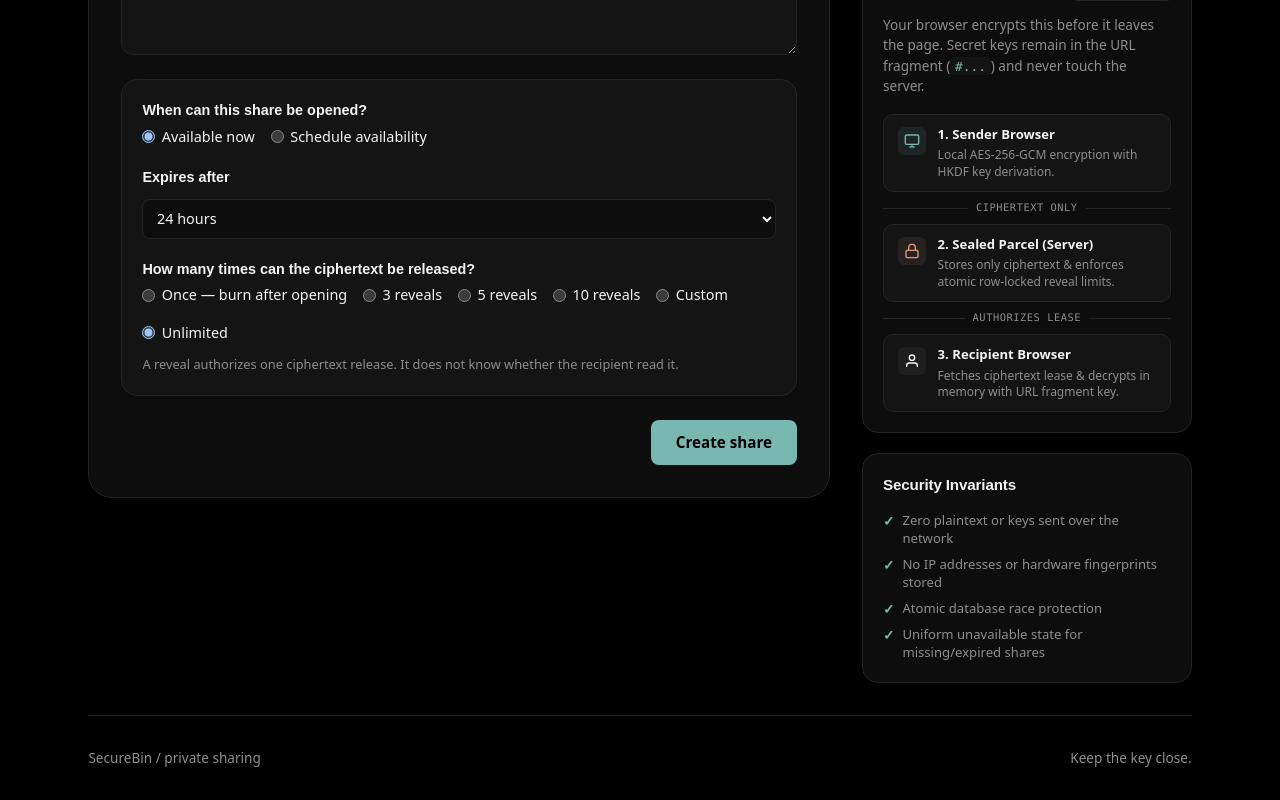
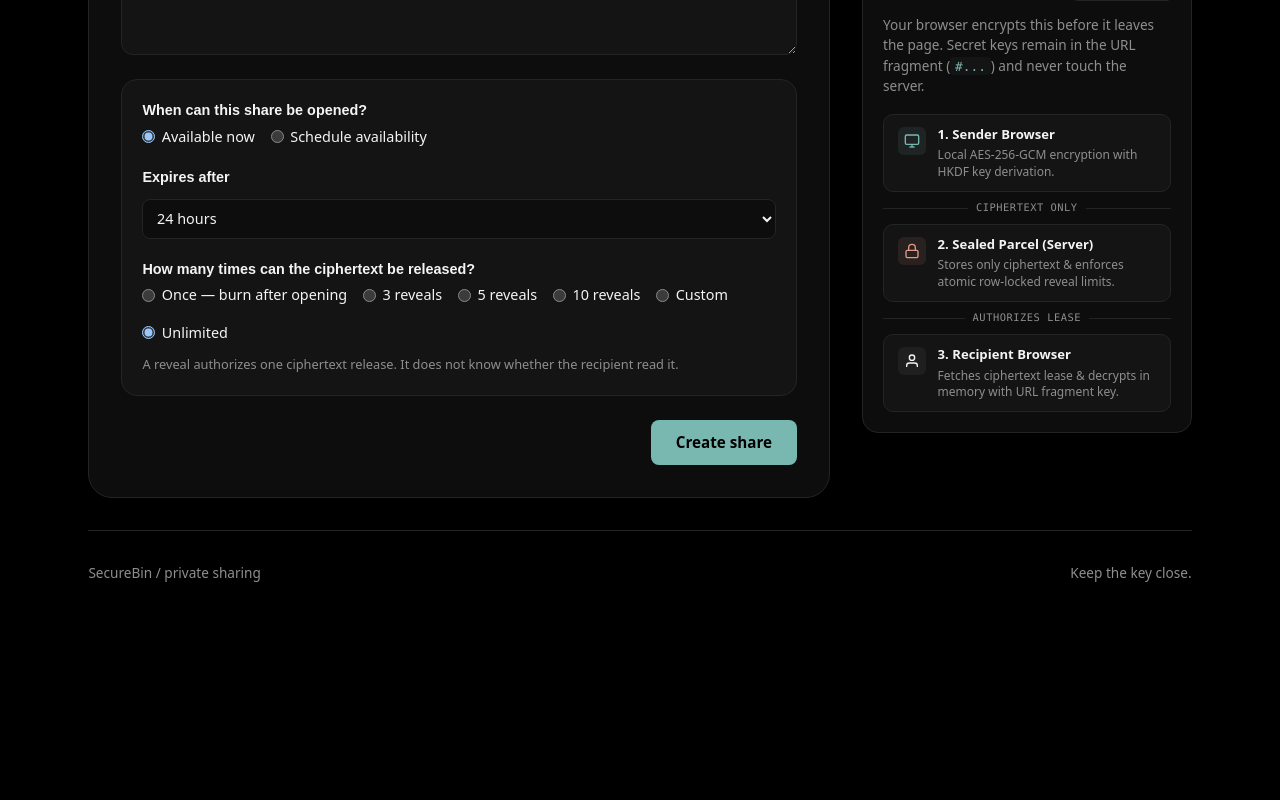
Before and after one commit to adithyarao2605/SecureBin, a Next.js app: page / in a window 1280 px wide. Shown: the part 445-1245 px from the top of the page. After the commit the page ends 1061 px from the top, so only its background shows below. Built offline with nearby package versions, Linux system fonts and the light colour scheme.

Commit message:
refactor(ui): streamline Evidence Rail to focus on zero-knowledge architecture flowchart

```diff
--- a/app/components/evidence-rail.tsx
+++ b/app/components/evidence-rail.tsx
@@ -110,29 +110,6 @@ export function EvidenceRail({ phase, policy }: EvidenceRailProps) {
           </div>
         </div>
       </div>
-
-      {/* Invariants checklist */}
-      <div className="evidence-section invariants-section">
-        <h2 className="evidence-heading">Security Invariants</h2>
-        <ul className="invariants-list">
-          <li>
-            <span className="invariant-check">✓</span>
-            <span>Zero plaintext or keys sent over the network</span>
-          </li>
-          <li>
-            <span className="invariant-check">✓</span>
-            <span>No IP addresses or hardware fingerprints stored</span>
-          </li>
-          <li>
-            <span className="invariant-check">✓</span>
-            <span>Atomic database race protection</span>
-          </li>
-          <li>
-            <span className="invariant-check">✓</span>
-            <span>Uniform unavailable state for missing/expired shares</span>
-          </li>
-        </ul>
-      </div>
     </aside>
   );
 }
--- a/app/globals.css
+++ b/app/globals.css
@@ -637,31 +637,6 @@ button {
   text-transform: uppercase;
   letter-spacing: 0.05em;
   color: var(--muted-ink);
-}
-
-/* Invariants Section */
-.invariants-list {
-  list-style: none;
-  padding: 0;
-  margin: 0;
-  display: flex;
-  flex-direction: column;
-  gap: 0.45rem;
-  font-size: 0.82rem;
-  color: var(--muted-ink);
-}
-
-.invariants-list li {
-  display: flex;
-  align-items: flex-start;
-  gap: 0.5rem;
-  line-height: 1.4;
-}
-
-.invariant-check {
-  color: var(--mineral);
-  font-weight: 700;
-  font-size: 0.85rem;
 }
 
 /* Composer Form */
```
Also changed, not shown: info/HANDOFF.md (+1 -1 lines).
